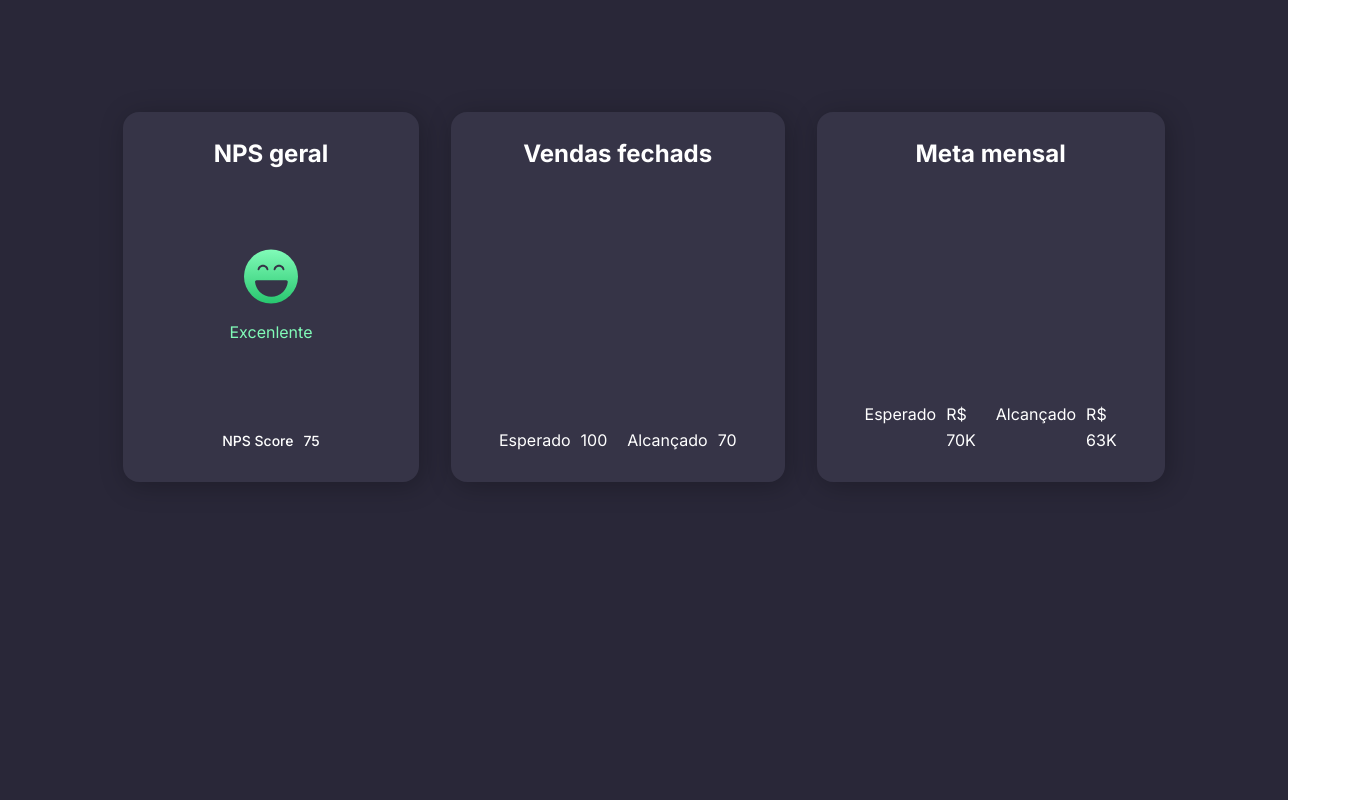
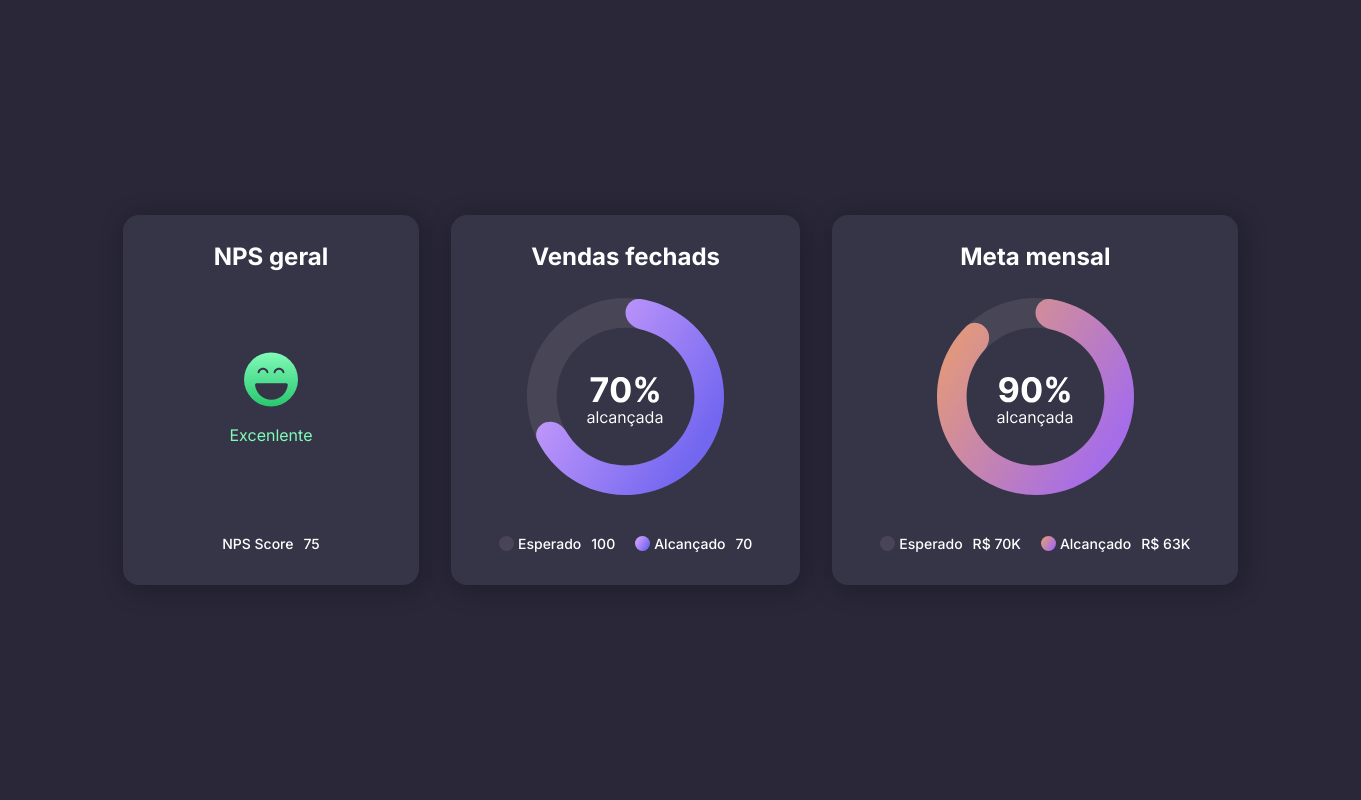
Before and after one commit to allanmalegretti/Dashboard, a plain HTML site: page index.html in a window 1280 px wide. Shown: the whole page, 1361 px wide, since content can reach past the window. Drawn offline with Linux system fonts and the light colour scheme.

Commit message:
Três box finalizados

```diff
--- a/index.html
+++ b/index.html
@@ -27,14 +27,16 @@
 
         <div class="box sell grid">
             <div class="top">Vendas fechads</div>
-            <div class="middle"></div>
+            <div class="middle">
+                <img src="./assets/vendas.svg" alt="Gráfico Donut de 70% de vendas alcançada">
+            </div>
             <div class="bottom">
                 <div class="item">
                     <span>Esperado</span>
                     <span>100</span>
                 </div>
                 <div class="item">
-                    <span>Alcançado</span>
+                    <span id="primary">Alcançado</span>
                     <span>70</span>
                 </div>
             </div>
@@ -42,14 +44,16 @@
 
         <div class="box target grid">
             <div class="top">Meta mensal</div>
-            <div class="middle"></div>
+            <div class="middle">
+                <img src="./assets/metas.svg" alt="Gráfico Donut de 70% de vendas alcançada">
+            </div>
             <div class="bottom">
                 <div class="item">
                     <span>Esperado</span>
                     <span>R$ 70K</span>
                 </div>
                 <div class="item">
-                    <span>Alcançado</span>
+                    <span id="secondary">Alcançado</span>
                     <span>R$ 63K</span>
                 </div>
             </div>
--- a/style.css
+++ b/style.css
@@ -33,7 +33,7 @@ body {
 
 #app {
     background: #292738;
-    grid-template-columns: 1fr 1fr 1fr;
+    grid-template-columns: 29.6rem max-content max-content;
     grid-template-rows: max-content;
     column-gap: 3.2rem;
     row-gap: 5.9rem;
@@ -44,12 +44,11 @@ body {
     min-height: 100vh;
 
     padding: 11.2rem 12.3rem;
+    place-content: center;
 }
 
 .box:nth-child(4) {
     grid-column: 1/4;
-    /* grid-column-start: 1;
-    grid-column-end: 4; */
 }
 
 .top {
@@ -63,6 +62,8 @@ body {
     justify-content: center;
     gap: 2rem;
     margin-top: auto;
+    font-weight: 500;
+    font-size: 1.4rem;
 }
 
 .bottom .item {
@@ -70,8 +71,34 @@ body {
     gap: 1rem;
 }
 
+.bottom .item span:nth-child(1){
+    display: flex;
+    align-items: center;
+    gap: 0.4rem;
+}
+
+.bottom .item span {
+    --bg-color: #4A4556;
+}
+
+.bottom .item span:nth-child(1)::before{
+    content: "";
+    width: 1.5rem;
+    height: 1.5rem;
+    display: block;
+    background: var(--bg-color);
+    border-radius: 999px;
+}
+
+#primary {
+    --bg-color: linear-gradient(121.94deg, #CE9FFC 15.98%, #7367F0 82.85%);
+}
+
+#secondary {
+    --bg-color: linear-gradient(121.94deg, #df9780 15.98%, #a66de9 82.85%);
+}
+
 .nps {
-    width: 29.6rem;
     gap: 3.2rem;
 }
 
@@ -84,7 +111,9 @@ body {
 }
 
 .nps .bottom {
-    font-weight: 500;
-    font-size: 1.4rem;
     gap: 1rem;
 }
+
+.middle {
+    margin: auto auto;
+}
```
Also changed, not shown: assets/metas.svg (added), assets/vendas.svg (added).
